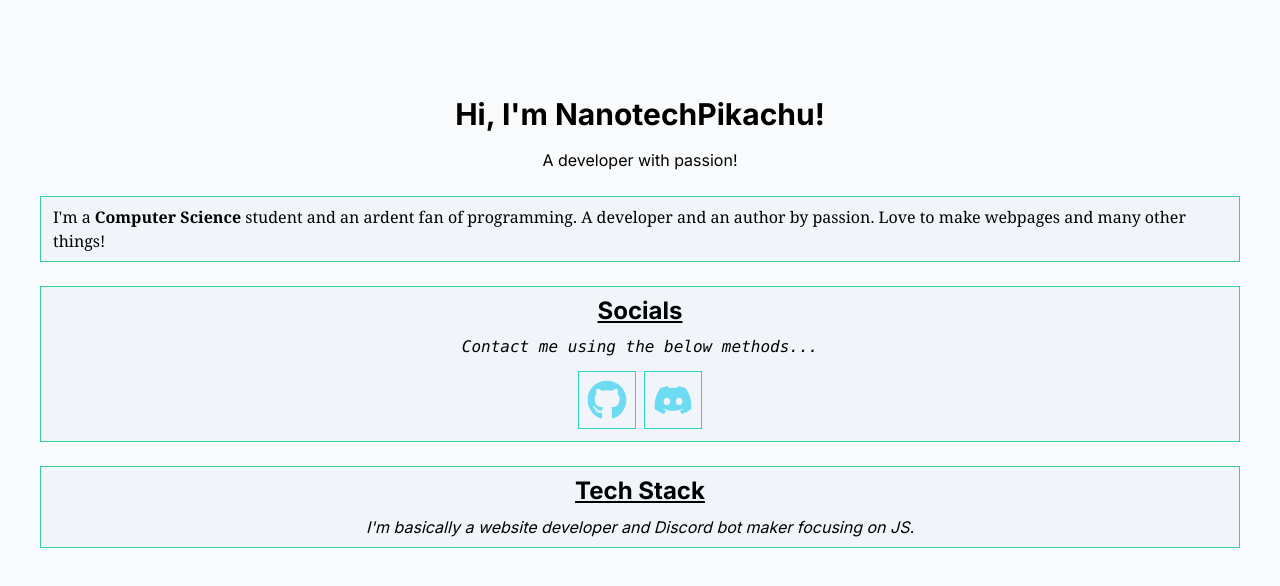
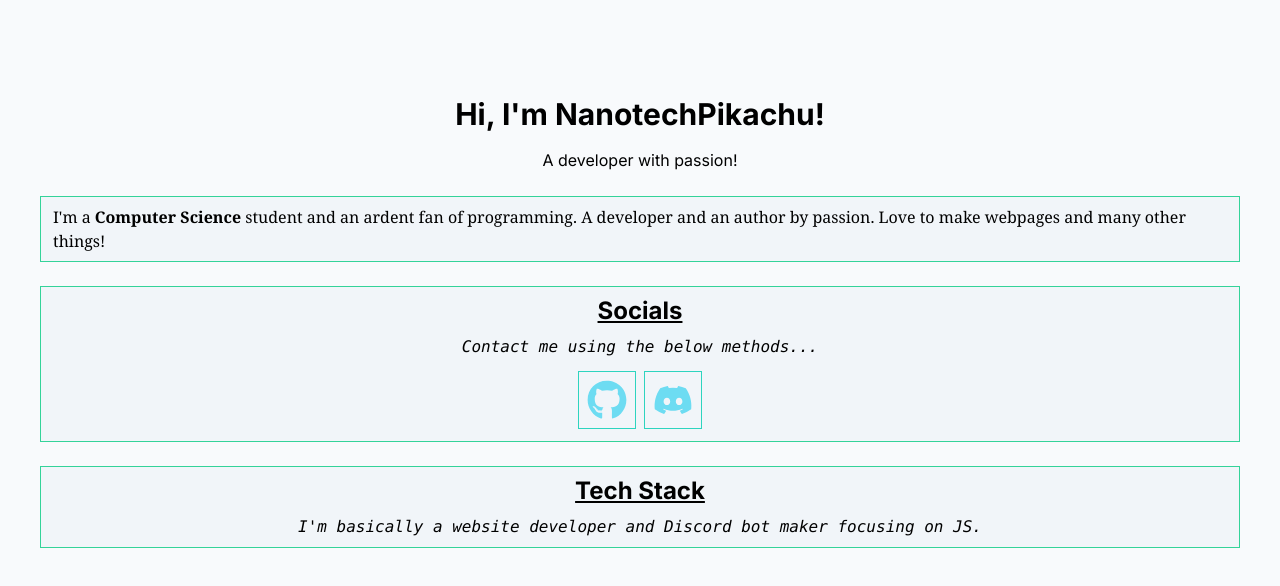
Before and after one commit to NanotechPikachu/Portfolio, a Next.js app: page / in a window 1280 px wide. Shown: the top 586 px of the page. Built offline with nearby package versions, Linux system fonts and the light colour scheme.

Commit message:
Update TechStack.jsx

```diff
--- a/src/components/TechStack.jsx
+++ b/src/components/TechStack.jsx
@@ -4,7 +4,7 @@ export default function TechStack() {
     <div className="mr-2 ml-2 mt-6 border dark:border-emerald-600 border-emerald-400 dark:bg-[#2E3532] bg-slate-100">
     <div className="mt-2 mr-2 ml-2 mb-2">
     <h2 className="text-center dark:text-white text-black underline text-xl md:text-2xl"><b>Tech Stack</b></h2>
-    <p className="mt-2 text-center text-black dark:text-slate-50 text-sm md:text-base"><i>
+    <p className="mt-2 text-center text-black dark:text-slate-50 text-sm md:text-base font-mono"><i>
 I&apos;m basically a website developer and Discord bot maker focusing on JS.
     </i></p>
     </div>
```
